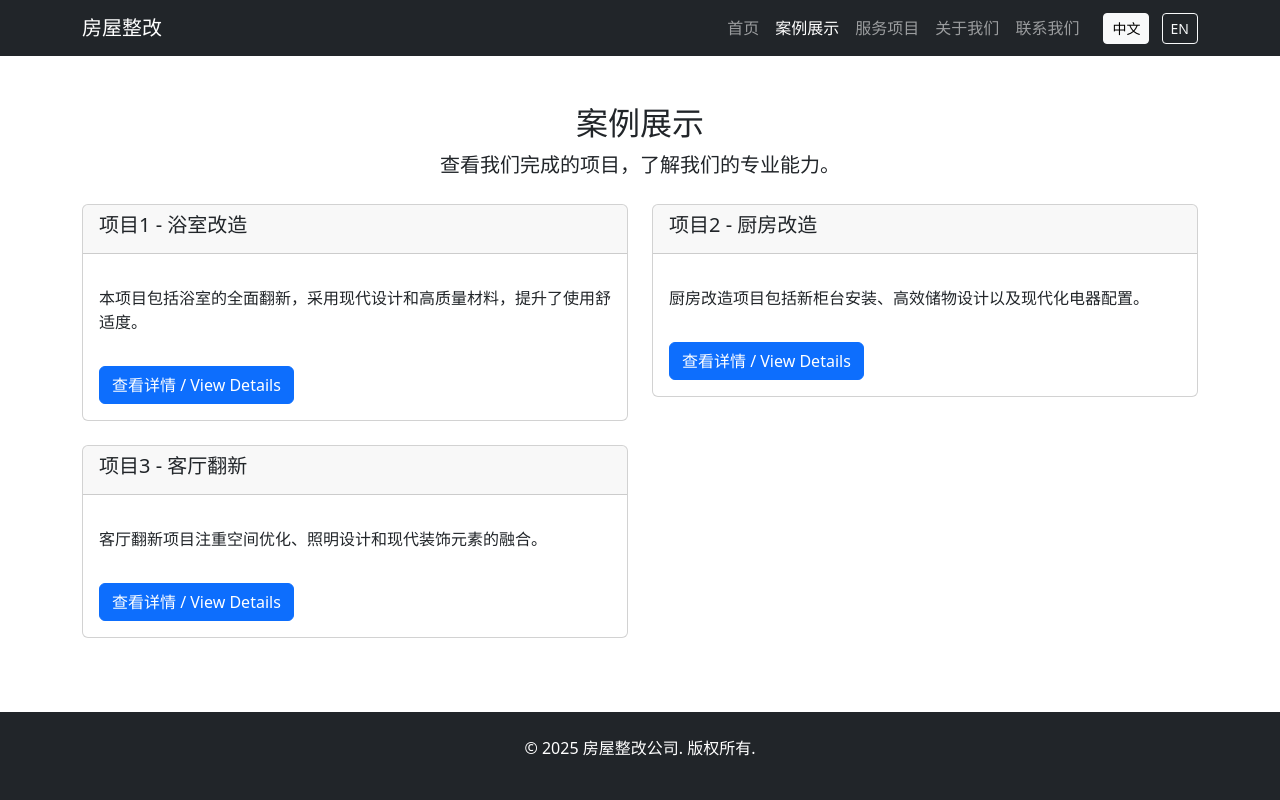
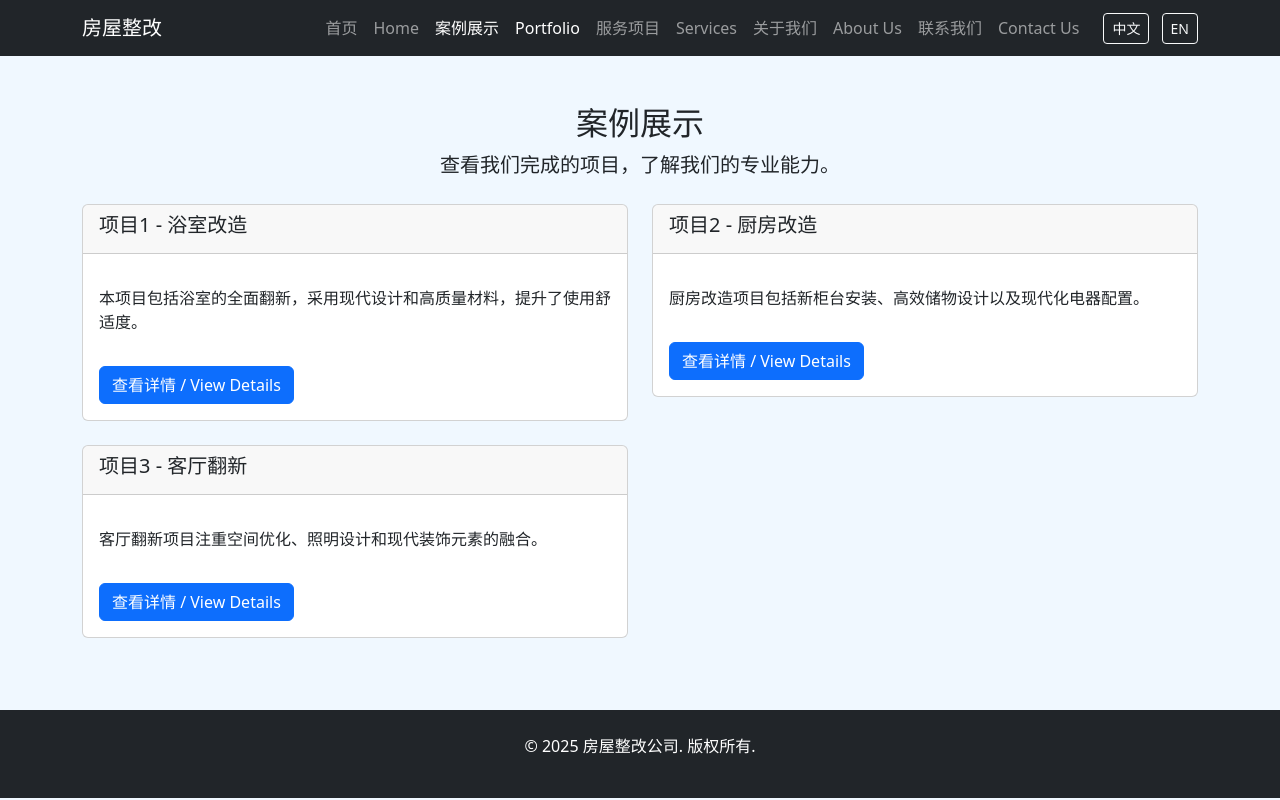
Before and after one commit to Ryanlee06/roomweb, a plain HTML site: page portfolio.html in a window 1280 px wide. Drawn offline with nearby package versions, Linux system fonts and the light colour scheme.

Commit message:
Update portfolio.html

```diff
--- a/portfolio.html
+++ b/portfolio.html
@@ -4,15 +4,15 @@
     <meta charset="UTF-8">
     <meta name="viewport" content="width=device-width, initial-scale=1.0">
     <title>房屋整改 - 案例展示 / House Renovation - Portfolio</title>
-    <!-- Bootstrap CSS -->
     <link href="https://cdn.jsdelivr.net/npm/bootstrap@5.3.0/dist/css/bootstrap.min.css" rel="stylesheet">
-    <!-- 自定义CSS -->
-    <link rel="stylesheet" href="css/styles.css">
+    <style>
+        body {
+            background-color: #f0f8ff; /* 淡蓝色背景 */
+        }
+    </style>
 </head>
 <body>
-    <!-- 主内容区域 -->
     <div class="main-content">
-        <!-- 导航栏（同首页） -->
         <nav class="navbar navbar-expand-lg navbar-dark bg-dark">
             <div class="container">
                 <a class="navbar-brand" href="#">房屋整改</a>
@@ -33,7 +33,6 @@
                         <li class="nav-item"><a class="nav-link" href="contact.html" data-lang="zh">联系我们</a></li>
                         <li class="nav-item"><a class="nav-link" href="contact.html" data-lang="en">Contact Us</a></li>
                     </ul>
-                    <!-- 语言切换按钮 -->
                     <ul class="navbar-nav ms-3">
                         <li class="nav-item">
                             <button class="btn btn-outline-light btn-sm me-2" id="btn-zh">中文</button>
@@ -44,14 +43,12 @@
             </div>
         </nav>
 
-        <!-- 案例展示内容 -->
         <section class="container my-5">
             <h2 class="text-center" data-lang="zh">案例展示</h2>
             <p class="lead text-center" data-lang="zh">查看我们完成的项目，了解我们的专业能力。</p>
             <h2 class="text-center" data-lang="en" style="display: none;">Portfolio</h2>
             <p class="lead text-center" data-lang="en" style="display: none;">View our completed projects to understand our professional capabilities.</p>
             <div class="row mt-4">
-                <!-- 项目1 -->
                 <div class="col-md-6 mb-4">
                     <div class="card">
                         <div class="card-header">
@@ -61,12 +58,10 @@
                         <div class="card-body">
                             <p class="mt-3" data-lang="zh">本项目包括浴室的全面翻新，采用现代设计和高质量材料，提升了使用舒适度。</p>
                             <p class="mt-3" data-lang="en" style="display: none;">This project involved a complete renovation of the bathroom, incorporating modern design and high-quality materials to enhance comfort.</p>
-                            <!-- 查看详情按钮 -->
                             <a href="project1-detail.html" class="btn btn-primary mt-3">查看详情 / View Details</a>
                         </div>
                     </div>
                 </div>
-                <!-- 项目2 -->
                 <div class="col-md-6 mb-4">
                     <div class="card">
                         <div class="card-header">
@@ -76,12 +71,10 @@
                         <div class="card-body">
                             <p class="mt-3" data-lang="zh">厨房改造项目包括新柜台安装、高效储物设计以及现代化电器配置。</p>
                             <p class="mt-3" data-lang="en" style="display: none;">The kitchen renovation project includes new countertop installation, efficient storage design, and modern appliance configuration.</p>
-                            <!-- 查看详情按钮 -->
                             <a href="project2-detail.html" class="btn btn-primary mt-3">查看详情 / View Details</a>
                         </div>
                     </div>
                 </div>
-                <!-- 项目3 -->
                 <div class="col-md-6 mb-4">
                     <div class="card">
                         <div class="card-header">
@@ -91,17 +84,14 @@
                         <div class="card-body">
                             <p class="mt-3" data-lang="zh">客厅翻新项目注重空间优化、照明设计和现代装饰元素的融合。</p>
                             <p class="mt-3" data-lang="en" style="display: none;">The living room renovation project focuses on space optimization, lighting design, and the integration of modern decorative elements.</p>
-                            <!-- 查看详情按钮 -->
                             <a href="project3-detail.html" class="btn btn-primary mt-3">查看详情 / View Details</a>
                         </div>
                     </div>
                 </div>
-                <!-- 你可以根据需要添加更多项目 -->
             </div>
         </section>
     </div>
 
-    <!-- 页脚 -->
     <footer class="bg-dark text-white text-center py-4">
         <div class="container">
             <p data-lang="zh">&copy; 2025 房屋整改公司. 版权所有.</p>
@@ -109,9 +99,6 @@
         </div>
     </footer>
 
-    <!-- Bootstrap JS 和依赖项 -->
     <script src="https://cdn.jsdelivr.net/npm/bootstrap@5.3.0/dist/js/bootstrap.bundle.min.js"></script>
-    <!-- 自定义JS -->
-    <script src="js/scripts.js"></script>
 </body>
 </html>
```
